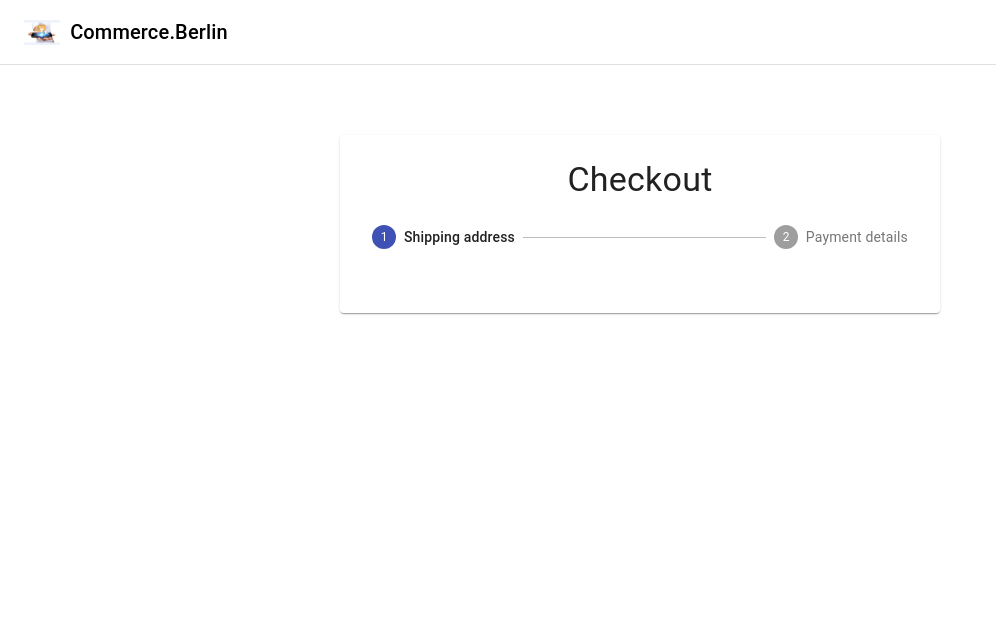
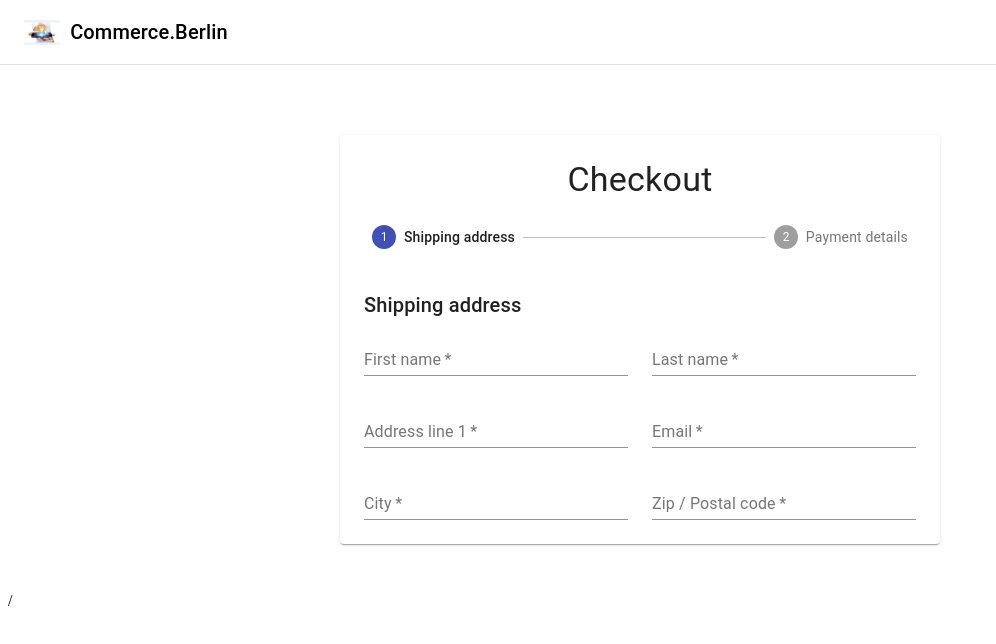
Before and after one commit to Analova/JS-Commerce, a React (Create React App) app: page /checkout in a window 1280 px wide. Shown: the top 644 px of the page, without its empty margins (0-996 px from the left). Built offline with nearby package versions, Linux system fonts and the light colour scheme; no server answers.

Commit message:
working on AddressForm

```diff
--- /dev/null
+++ b/src/components/CheckoutForm/Checkout/AddressForm.jsx
@@ -0,0 +1,29 @@
+import React from 'react'
+import { InputLabel, Select, MenuItem, Button, Grid, Typography } from '@material-ui/core';
+import { useForm, FormProvider } from 'react-hook-form';
+
+import FormInput from "./CustomTextField";
+
+const AddressForm = () => {
+    const methods=useForm()
+    return (
+        <div>
+          <Typography variant="h6" gutterBottom>Shipping address</Typography>
+          <FormProvider {...methods}>
+              <form onSubmit="">
+                 <Grid container spacing={3}>
+                     <FormInput required name="firstName" label="First name" />
+                     <FormInput required name="lastName" label="Last name" />
+                     <FormInput required name="address1" label="Address line 1" />
+                     <FormInput required name="email" label="Email" />
+                     <FormInput required name="city" label="City" />
+                     <FormInput required name="zip" label="Zip / Postal code" />
+                 </Grid>
+
+              </form>
+          </FormProvider>
+        </div>
+    )
+}
+
+export default AddressForm
--- a/src/components/CheckoutForm/Checkout/Checkout.jsx
+++ b/src/components/CheckoutForm/Checkout/Checkout.jsx
@@ -2,6 +2,8 @@ import React,{ useState} from 'react'
 import { CssBaseline, Paper, Stepper, Step, StepLabel, Typography, CircularProgress, Divider, Button } from '@material-ui/core';
 
 import useStyles from './styles';
+import AddressForm from "../Checkout/AddressForm"
+import PaymentForm from "./PaymentForm"
 
 
 const steps = ['Shipping address', 'Payment details'];
@@ -9,6 +11,17 @@ const steps = ['Shipping address', 'Payment details'];
 const Checkout = () => {
     const [activeStep,setActiveStep]=useState(0);
     const classes=useStyles();
+
+const Confirmation =()=>(
+    <div>
+        Confirmation
+    </div>
+)
+
+const Form=()=> activeStep === 0
+? <AddressForm/>
+: <PaymentForm/>
+
     return (
         <>
       <div className={classes.toolbar} />
@@ -22,10 +35,10 @@ const Checkout = () => {
               </Step>
             ))}
           </Stepper>
+          {activeStep=== steps.length ? <Confirmation/>: <Form/>}
         </Paper>
       </main>
-
-        </>
+      /</>
     )
 }
 
--- /dev/null
+++ b/src/components/CheckoutForm/Checkout/CustomTextField.jsx
@@ -0,0 +1,24 @@
+import React from 'react';
+import { useFormContext, Controller } from 'react-hook-form';
+import { TextField, Grid } from '@material-ui/core';
+
+function FormInput({ name, label, required }) {
+  const { control } = useFormContext();
+
+
+  return (
+    <Grid item xs={12} sm={6}>
+      <Controller
+        as={TextField}
+        name={name}
+        control={control}
+        label={label}
+        fullWidth
+        required={required}
+
+      />
+    </Grid>
+  );
+}
+
+export default FormInput;
--- /dev/null
+++ b/src/components/CheckoutForm/Checkout/PaymentForm.jsx
@@ -0,0 +1,11 @@
+import React from 'react'
+
+const PaymentForm = () => {
+    return (
+        <div>
+            PaymentForm
+        </div>
+    )
+}
+
+export default   PaymentForm
```
Also changed, not shown: 1 other file (tests, documents, lock files or other folders).
